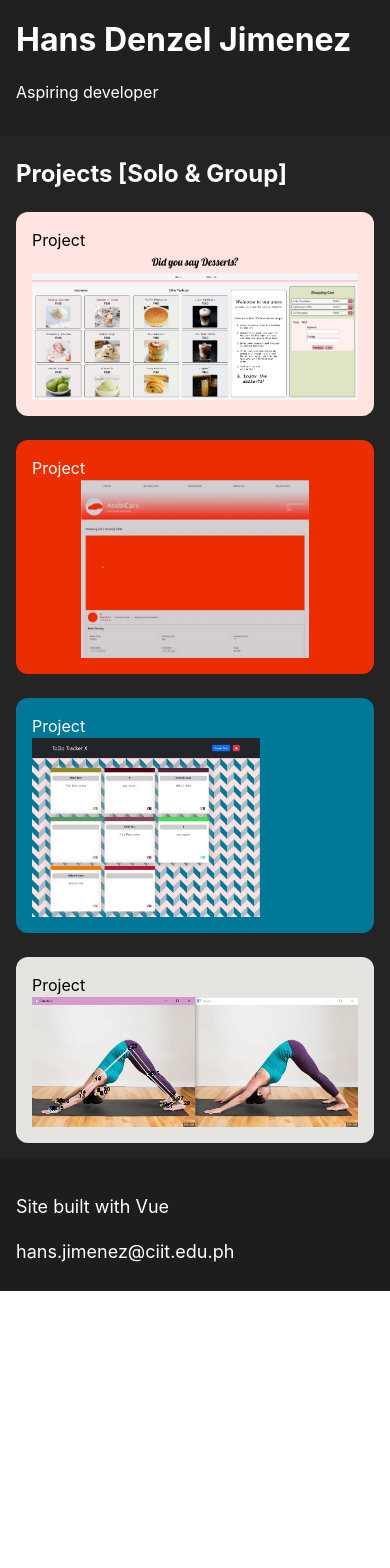
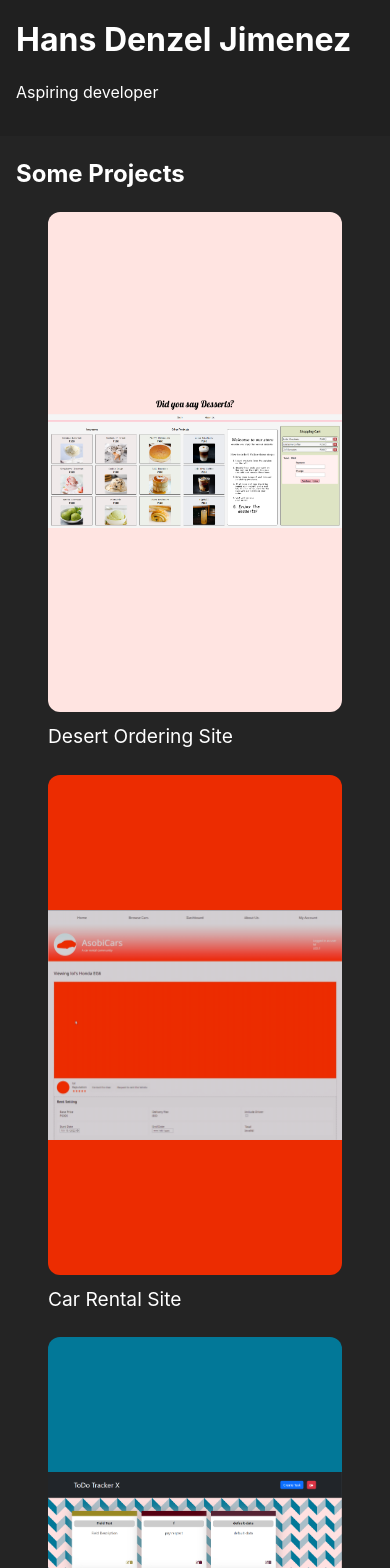
Before and after one commit to hansdenzelj/portfolio-test, a Vue app: page / in a window 390 px wide. Shown: the top 1568 px of the page. Before the commit the page ends 1291 px from the top, so only its background shows below. Built offline with nearby package versions, Linux system fonts and the light colour scheme; a web font is replaced by a local one.

Commit message:
fix sticky footer, add description modal

```diff
--- a/src/App.vue
+++ b/src/App.vue
@@ -21,16 +21,26 @@ export default {
       default_bgcolor: "#242424",
       bgcolor: "#242424",
       textcolor: "#FFFFFF",
+      lastbgcolor: "",
+      lasttextcolor: "",
+      project_active: false,
+      project_id: 0
     };
   },
   methods: {
     setTheme(color) {
       this.bgcolor = changeColor(color[0], -20);
       this.textcolor = color[1];
+      this.lastbgcolor = changeColor(color[0], -20);
+      this.lasttextcolor = color[1];
     },
     unsetTheme() {
       this.bgcolor = this.default_bgcolor;
       this.textcolor = this.default_textcolor;
+    },
+    showProject(id) {
+      this.project_active = !this.project_active;
+      this.project_id = id
     },
   },
 };
@@ -61,7 +71,12 @@ function changeColor(color, amount) {
     class="app-wrapper"
     :style="{ 'background-color': this.bgcolor, color: this.textcolor }"
   >
-  <ProjectView />
+    <ProjectView
+      :active="this.project_active"
+      @close="this.project_active = false"
+      :theme="{background: this.lastbgcolor, foreground: this.lasttextcolor}"
+      :project_id=1
+    />
 
     <header>
       <Banner />
@@ -69,72 +84,66 @@ function changeColor(color, amount) {
 
     <main>
       <section class="section-project">
-        <h1>Projects [Solo & Group]</h1>
+        <h1>Some Projects</h1>
         <CardContainer>
           <Card
-            @setColor="(color) => setTheme(color)"
-            @unsetColor="unsetTheme()"
+            @setTheme="(color) => setTheme(color)"
+            @unsetTheme="unsetTheme()"
+            @clickEvent="showProject(1)"
             :theme="{
               foreground: 'black',
               background: '#ffe4e1',
             }"
+            image_src="./src/assets/project_1.png"
+            image_pos="center"
+            :project_id=1
           >
-            <template #title>Project</template>
-            <template #image><img src="./assets/project_1.png" /></template>
+            <template #title>Desert Ordering Site</template>
           </Card>
 
           <Card
-            @setColor="(color) => setTheme(color)"
-            @unsetColor="unsetTheme()"
+            @setTheme="(color) => setTheme(color)"
+            @unsetTheme="unsetTheme()"
+            @clickEvent="showProject(2)"
             :theme="{
               foreground: 'white',
               background: '#ec2c01',
             }"
+            image_src="./src/assets/project_2.png"
+            image_pos="center"
+            :project_id=2
           >
-            <template #title>Project</template>
-            <template #image>
-              <img
-                src="./assets/project_2.png"
-                width="70%"
-                style="align-self: center"
-              />
-            </template>
+            <template #title>Car Rental Site</template>
           </Card>
 
           <Card
-            @setColor="(color) => setTheme(color)"
-            @unsetColor="unsetTheme()"
+            @setTheme="(color) => setTheme(color)"
+            @unsetTheme="unsetTheme()"
+            @clickEvent="showProject(3)"
             :theme="{
               foreground: 'white',
               background: '#027898',
             }"
+            image_src="./src/assets/project_3.png"
+            image_pos="center"
+            :project_id=3
           >
-            <template #title>Project</template>
-            <template #image>
-              <img
-                src="./assets/project_3.png"
-                width="70%"
-                style="align-self: flex-start"
-              />
-            </template>
+            <template #title>Task Manager</template>
           </Card>
 
           <Card
-            @setColor="(color) => setTheme(color)"
-            @unsetColor="unsetTheme()"
+            @setTheme="(color) => setTheme(color)"
+            @unsetTheme="unsetTheme()"
+            @clickEvent="showProject(4)"
             :theme="{
               foreground: 'black',
               background: '#e6e4e0',
             }"
+            image_src="./src/assets/project_4.png"
+            image_pos="center"
+            :project_id=4
           >
-            <template #title>Project</template>
-            <template #image>
-              <img
-                src="./assets/project_4.png"
-                width="100%"
-                style="align-self: flex-start"
-              />
-            </template>
+            <template #title>CV Yoga App</template>
           </Card>
         </CardContainer>
       </section>
@@ -160,7 +169,15 @@ span {
   font-size: clamp(1rem, 2.5vw, 2rem);
 }
 
+footer {
+  margin-top: auto;
+  align-self: flex-end;
+  width: 100%;
+}
+
 .app-wrapper {
+  display: flex;
+  flex-direction: column;
   transition: background-color 250ms;
   min-height: 100vh;
 }
--- a/src/components/Card.vue
+++ b/src/components/Card.vue
@@ -1,35 +1,107 @@
+<script>
+export default {
+  components: {},
+  props: {
+    theme: {
+      type: Object,
+      default: () => ({
+        foreground: "#000000",
+        background: "#FFFFFF",
+      }),
+    },
+    image_src: String,
+    image_pos: String,
+    project_id: Number,
+  },
+  data() {
+    return {
+      active: false,
+    };
+  },
+  emits: ["setTheme", "unsetTheme", "clickEvent"],
+  methods: {
+    emitSetBGColor() {
+      this.$emit("setTheme", [this.theme.background, this.theme.foreground]);
+    },
+    emitUnsetBGColor() {
+      this.$emit("unsetTheme");
+    },
+    openArticle(articleRef) {
+      console.log(this.image_src);
+    },
+  },
+  watch: {
+    active(state) {
+      state ? this.emitSetBGColor() : this.emitUnsetBGColor();
+    },
+  },
+};
+</script>
+
 <template>
+  <div class="Card-Wrapper">
     <div
       class="Card"
-    @click=openArticle()
+      @click="this.$emit('clickEvent')"
       @mouseenter="active = true"
       @mouseleave="active = false"
-    :style="{'background-color': theme.background, 'color': theme.foreground}">
-    <slot class="Card--Title" name="title">
-        Insert Content Here
+      :style="{
+        'background-image': `url(${this.image_src})`,
+        'background-position': this.image_pos,
+        'background-color': this.theme.background,
+        color: this.theme.foreground,
+      }"
+    ></div>
+    <div class="Card-Info">
+      <slot class="Card-Title" name="title">
+        <p>Insert Content Here</p>
       </slot>
-    <slot name="image">
-        Insert Image Here
-    </slot>
+    </div>
   </div>
 </template>
 
 <style scoped>
+p {
+  margin: 0;
+}
+
 .Card {
   min-width: 100px;
-    padding: 1em;
+  width: 100%;
+  min-height: 500px;
+  height: auto;
+  padding: 0.5em;
   border-radius: 0.75em;
   box-sizing: border-box;
   -moz-box-sizing: border-box;
   -webkit-box-sizing: border-box;
   transition: transform 200ms;
   display: flex;
+
   flex-direction: column;
   font-size: clamp(1rem, 2.5vw, 2rem);
+
+  background-position: bottom;
+  background-size: contain;
+  background-repeat: no-repeat;
 }
 
-.Card--Title {
-    font-size: 2em;
+.Card-Info {
+  margin-top: 10px;
+
+  font-size: clamp(1rem, 1.2rem, 3rem);
+
+  white-space: nowrap;
+  overflow: hidden;
+  text-overflow: ellipsis;
+}
+
+.Card-Title {
+  font-size: clamp(1rem, 1.8rem, 3rem);
+
+  white-space: nowrap;
+  overflow: hidden;
+  text-overflow: ellipsis;
 }
 
 .Card:hover {
@@ -38,46 +110,6 @@
 }
 
 img {
-    align-self:flex-start;
+  align-self: flex-start;
 }
-
 </style>
-
-<script>
-
-export default {
-    components: {
-    },
-    props: {
-        theme: {
-            type: Object,
-            default: () => ({
-                foreground: '#000000',
-                background: '#FFFFFF',
-            }),
-        },
-    },
-    data() {
-        return {
-            active: false,
-        }
-    },
-    emits: ['setColor', 'unsetColor'],
-    methods: {
-        emitSetBGColor() { //set background color
-            this.$emit('setColor', [this.theme.background, this.theme.foreground])
-        },
-        emitUnsetBGColor() {
-            this.$emit('unsetColor')
-        },
-        openArticle(articleRef) {
-            console.log("Hello")
-        },
-    },
-    watch: {
-        active(state) {
-            state ? this.emitSetBGColor() : this.emitUnsetBGColor()
-        },
-    },
-}
-</script>
--- a/src/components/CardContainer.vue
+++ b/src/components/CardContainer.vue
@@ -9,23 +9,26 @@
 <style scoped>
 .Container {
     display: grid;
-    min-height: 600px;
-    min-width: 600px;
-    grid-template-columns: 1fr 1fr 1fr;
+    grid-template-columns: repeat(1, 1fr);
     gap: 1.5em;
+    margin: 0 2em 0 2em;
 }
 
-@media (max-width: 2000px) {
+@media (min-width: 768px) {
     .Container {
-        grid-template-columns: 1fr 1fr;
+        grid-template-columns: repeat(2, 1fr);
     }
 }
 
-@media (max-width: 650px) {
+@media (min-width: 1536px) {
     .Container {
-        grid-template-columns: 1fr;
-        min-width: 300px;
+        grid-template-columns: repeat(3, 1fr);
     }
 }
 
+@media (min-width: 1920px) {
+    .Container {
+        grid-template-columns: repeat(4, 1fr);
+    }
+}
 </style>
--- a/src/components/Foot.vue
+++ b/src/components/Foot.vue
@@ -10,6 +10,9 @@
         height: 100px;
         background-color: rgba(0, 0, 0, 0.2);
         padding: 1em;
+
+        position: sticky;
+        bottom: 0;
     }
 
     p {
--- a/src/components/ProjectView.vue
+++ b/src/components/ProjectView.vue
@@ -1,51 +1,120 @@
+<script>
+export default {
+  props: {
+    theme: {
+      type: Object,
+      default: () => ({
+        foreground: "#000000",
+        background: "#FFFFFF",
+      }),
+    },
+    active: {
+      type: Boolean,
+      default: false,
+    },
+    project_id: Number,
+  },
+  data() {
+    return {
+      textcolor: "#000000",
+      bgcolor: "#ffffff",
+    };
+  },
+  emits: ["close"],
+  methods: {
+    closeView() {
+      if ((self.active = true)) {
+        self.active = false;
+      }
+    },
+    getProject(id) {
+      switch (id) {
+        case 1:
+          return {
+            title: "hi",
+            description: "project",
+          };
+      }
+    },
+  },
+  watch: {
+    theme(color) {
+      this.textcolor = color.foreground;
+      this.bgcolor = color.background;
+    },
+  },
+};
+</script>
+
 <template>
-    <div class="Project-Wrapper">
-        <div class="Project">
-            <p>Contain details about the project here</p>
+  <div v-if="active" class="Project-Wrapper" @click="$emit('close')">
+    <div
+      class="Project"
+      :style="{ 'background-color': this.bgcolor, color: this.textcolor }"
+    >
+      <h1>{{ getProject(1)["description"] }}</h1>
+      <p :style="{ color: this.textcolor }">{{ getProject(1)["title"] }}</p>
     </div>
   </div>
 </template>
 
-<script>
-export default {
-    props: [],
-    data() {
-        return {
-
-        }
-    },
-    methods: {
-
-    },
-    watch: {
-
-    }
-}
-</script>
-
 <style scoped>
 .Project-Wrapper {
+  background-color: rgba(0, 0, 0, 0.85);
   position: fixed;
-        z-index: 999;
+  z-index: 998;
   top: 0;
   left: 0;
   width: 100%;
   height: 100%;
 
-        display: none;
+  display: flex;
   flex-direction: column;
   align-items: center;
   justify-content: center;
 }
 
 .Project {
+  z-index: 999;
   width: 80%;
-        height: 80%;
+  height: 50%;
   background-color: white;
+  border-radius: 0.75em;
+  padding: 1em;
 }
 
 p {
   color: #000;
   margin: 0;
 }
+
+@media (min-width: 768px) {
+  .Project {
+    width: 80%;
+  }
+}
+
+@media (min-width: 1536px) {
+  .Project {
+    width: 70%;
+  }
+}
+
+@media (min-width: 1920px) {
+  .Project {
+    width: 60%;
+  }
+}
+
+@media (min-width: 2560px) {
+  .Project {
+    width: 50%;
+  }
+}
+
+@media (min-width: 3440px) {
+  .Project {
+    width: 40%;
+  }
+}
 </style>
--- a/src/style.css
+++ b/src/style.css
@@ -45,7 +45,6 @@ a:hover {
 }
 
 #app {
-  margin: 0 auto;
   height: 100%;
 }
 
```
Also changed, not shown: src/assets/projects.json (added, +8 -0 lines). Lines whose indentation alone changed are shown as unchanged.
